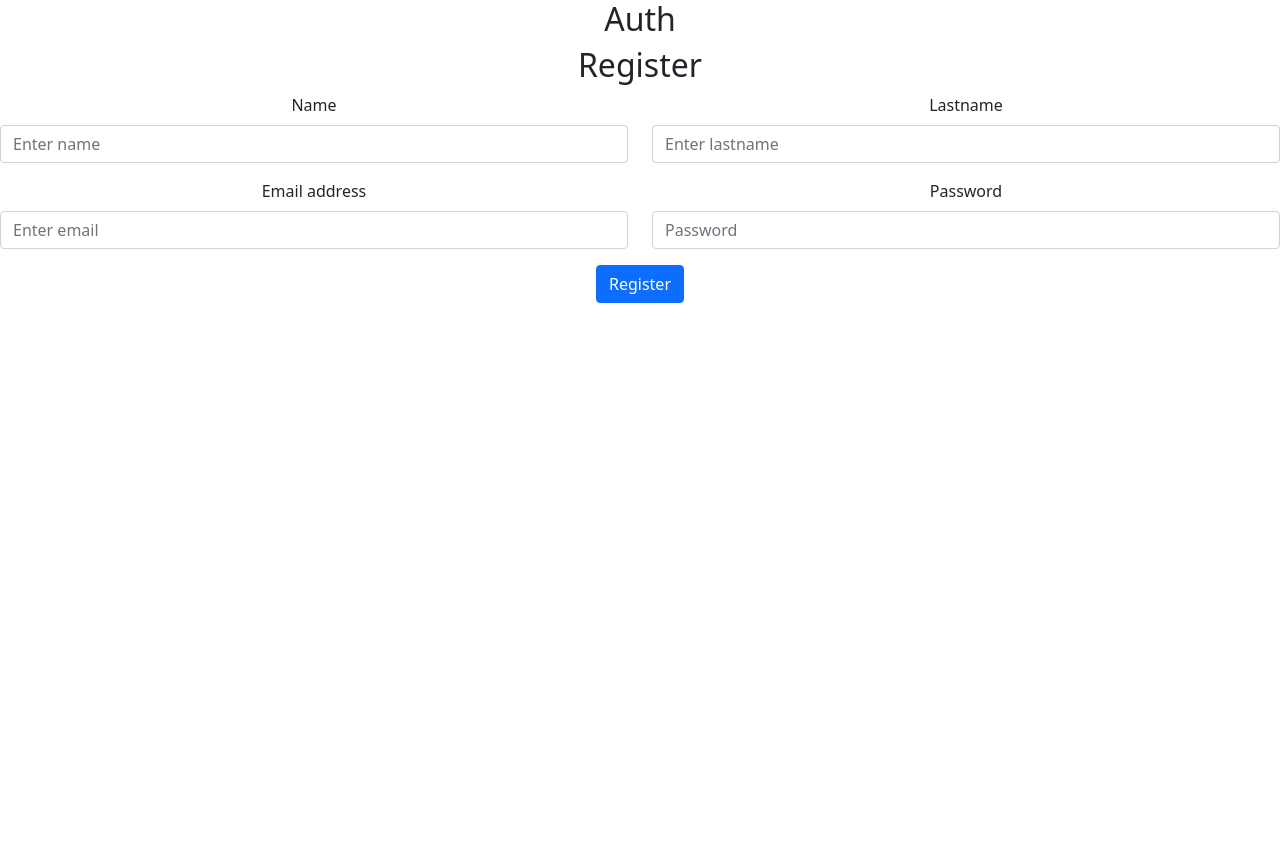
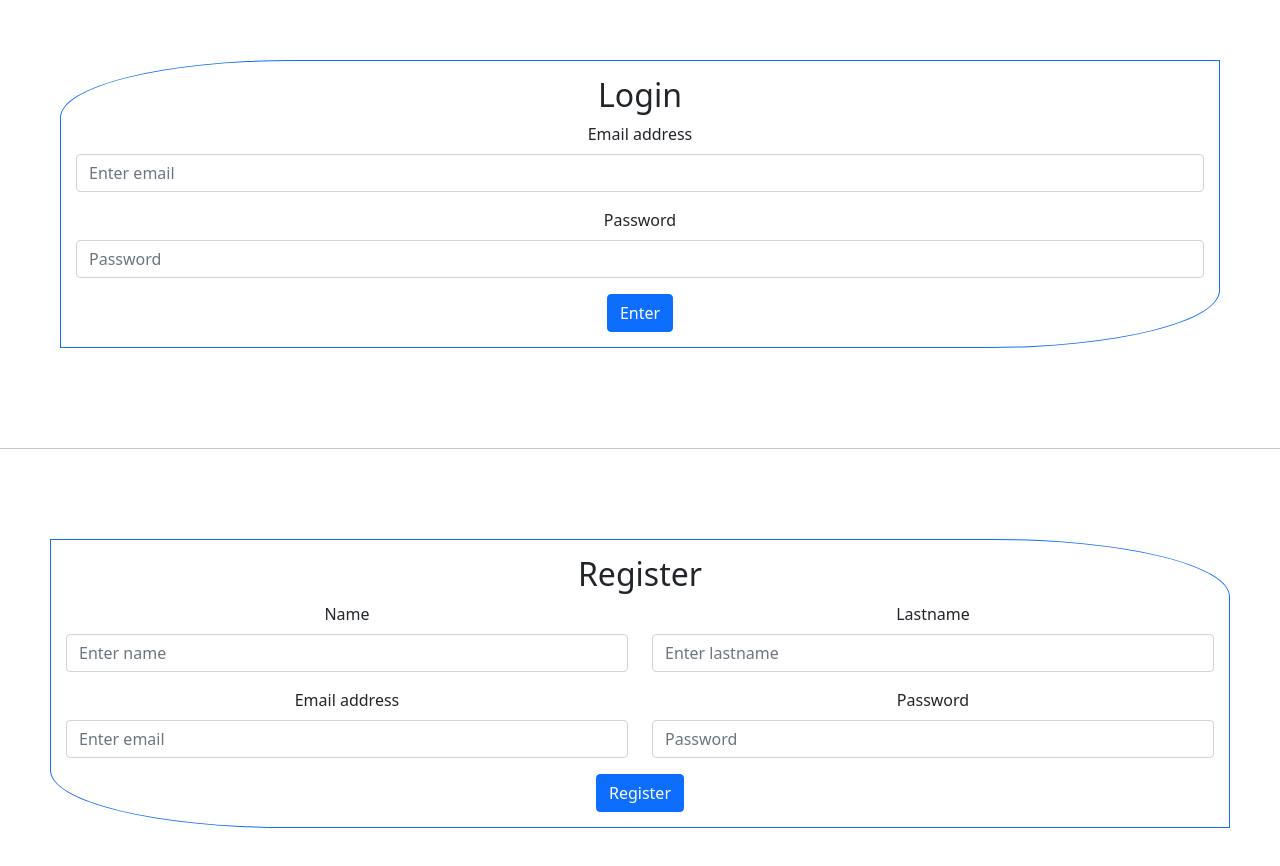
Before and after one commit to rubenmarti1972/frontend, a React (Create React App) app: page / in a window 1280 px wide. Shown: the top 866 px of the page. Before the commit the page ends 800 px from the top, so only its background shows below. Built offline with nearby package versions, Linux system fonts and the light colour scheme.

Commit message:
coded login and installed routers

```diff
--- a/package.json
+++ b/package.json
@@ -10,6 +10,7 @@
     "react": "^17.0.2",
     "react-bootstrap": "^2.0.2",
     "react-dom": "^17.0.2",
+    "react-router-dom": "^6.0.2",
     "react-scripts": "4.0.3",
     "web-vitals": "^1.1.2"
   },
--- /dev/null
+++ b/src/components/Components.css
@@ -0,0 +1,13 @@
+.login{
+    margin: 60px;
+    border: 1px solid #126EFD;
+    padding: 15px;
+    border-radius: 20% 0% 20% 0%;
+}
+
+.register{
+    margin: 50px;
+    border: 1px solid #126EFD;
+    border-radius: 0% 20% 0% 20%;
+    padding: 15px;
+}
--- a/src/components/Login.js
+++ b/src/components/Login.js
@@ -1,23 +1,59 @@
-import React from "react";
-import {Form, Button} from "react-bootstrap";
+import React, { useContext, useState } from "react";
+import {Form, Button, Alert} from "react-bootstrap";
+import AuthContext from "../context/AuthContext";
+import "./Components.css";
+
+const objForm = {
+  email: "",
+  password: ""
+}
 
 const Login = () => {
+  //Contextos
+  const {handleLogin} = useContext(AuthContext);
+  //Estados
+  const [form, setForm] = useState(objForm);
+  const [show, setShow] = useState(false);
+
+  const handleForm = (e)=>{
+    let obj = {...form, [e.target.name]: e.target.value};
+    setForm(obj);
+  }
+
+  const handleSubmit = async (e)=>{
+    e.preventDefault();
+    let resp = await handleLogin(form);
+    if(resp.status === 200){
+      //Obtener datos de la respuesta del servidor
+      let json = await resp.json();
+      //Almacenar token en el localStorage
+      localStorage.setItem('token', json.token);
+      alert("AUTENTICADO!!!!");
+      setForm(objForm);
+    }else{
+     setShow(true);
+    }
+  }
+
   return (
-    <div>
+    <div className="login">
       <h2>Login</h2>
-      <Form>
-        <Form.Group className="mb-3" controlId="formBasicEmail">
+      <Alert variant="danger" show={show}>
+        Invalid Credentials
+      </Alert>
+      <Form onSubmit={handleSubmit}>
+        <Form.Group className="mb-3" controlId="loginEmail">
           <Form.Label>Email address</Form.Label>
-          <Form.Control type="email" placeholder="Enter email" />
+          <Form.Control required value={form.email} onChange={handleForm} name="email" type="email" placeholder="Enter email" />
         </Form.Group>
 
-        <Form.Group className="mb-3" controlId="formBasicPassword">
+        <Form.Group className="mb-3" controlId="loginPassword">
           <Form.Label>Password</Form.Label>
-          <Form.Control type="password" placeholder="Password" />
+          <Form.Control required value={form.password} onChange={handleForm} name="password" type="password" placeholder="Password" />
         </Form.Group>
 
         <Button variant="primary" type="submit">
-          Submit
+          Enter
         </Button>
       </Form>
     </div>
--- a/src/components/Register.js
+++ b/src/components/Register.js
@@ -1,6 +1,7 @@
 import React, { useContext, useState } from "react";
 import { Form, Button, Row, Col } from "react-bootstrap";
 import AuthContext from "../context/AuthContext";
+import "./Components.css";
 
 const objForm = {
     name: "",
@@ -30,7 +31,7 @@ const Register = () => {
     }
 
   return (
-    <div>
+    <div className="register">
       <h2>Register</h2>
       <Form onSubmit={handleSubmit}>
         {/******Fila 1********/}
--- /dev/null
+++ b/src/context/Api.js
@@ -0,0 +1,6 @@
+const server = "http://localhost:3000";
+const apiRegister = `${server}/user`;
+const apiLogin = `${server}/user/auth`;
+const apiProduct = `${server}/product`;
+
+export {apiRegister, apiLogin, apiProduct};
--- a/src/context/AuthContext.js
+++ b/src/context/AuthContext.js
@@ -1,4 +1,5 @@
 import {createContext} from "react";
+import { apiRegister, apiLogin } from "./Api";
 
 const AuthContext = createContext();
 
@@ -6,7 +7,7 @@ const AuthProvider = ({children})=>{
 
     const handleRegister = (objUser)=>{
         //Realizar petición al servidor
-        fetch('http://localhost:3000/user', {
+        fetch(apiRegister, {
             method: 'POST',
             headers:{
                 'Content-Type': 'application/json'
@@ -15,14 +16,26 @@ const AuthProvider = ({children})=>{
         }).then(async (resp)=>{
             if(resp.status === 201){
                 let json = await resp.json();
-                console.table(json);
+                //Almacenar token en espacio de memoria del navegador
+                localStorage.setItem('token', json.token);
             }
         }).catch(error=>{
             console.log(error);
         });
     }
 
-    const data={handleRegister};
+    const handleLogin = async (objUser)=>{
+        let resp = await fetch(apiLogin, {
+            method: 'POST',
+            headers:{
+                'Content-Type': 'application/json'
+            },
+            body: JSON.stringify(objUser)
+        });
+        return resp;
+    }
+
+    const data={handleRegister, handleLogin};
 
     return <AuthContext.Provider value={data}>{children}</AuthContext.Provider>
 }
--- a/src/pages/public/Auth.js
+++ b/src/pages/public/Auth.js
@@ -1,10 +1,14 @@
 import React from 'react'
 import Register from '../../components/Register';
+import Login from '../../components/Login';
 
 const Auth = () => {
     return (
         <div>
-            <h2>Auth</h2>
+            <Login/>
+            <br/>
+            <hr/>
+            <br/>
             <Register/>
         </div>
     )
```
Also changed, not shown: 1 other file (tests, documents, lock files or other folders).
